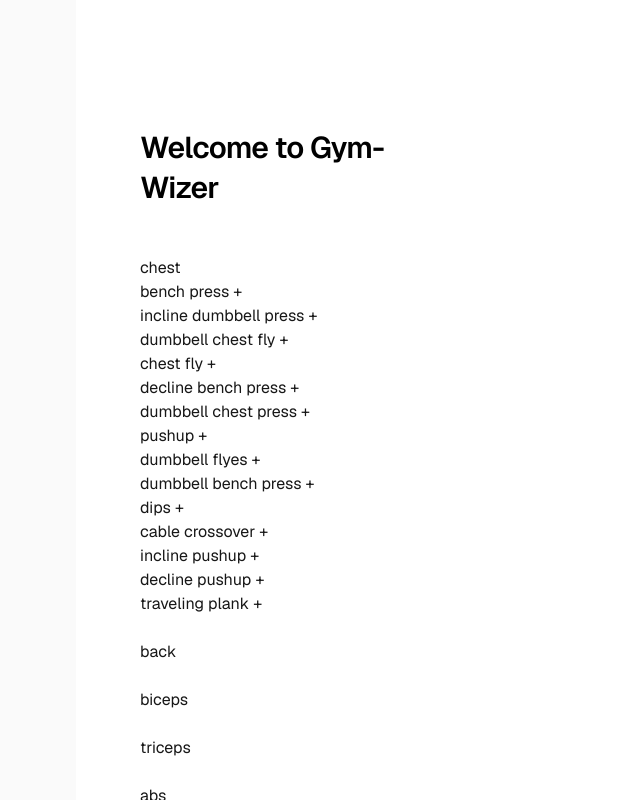
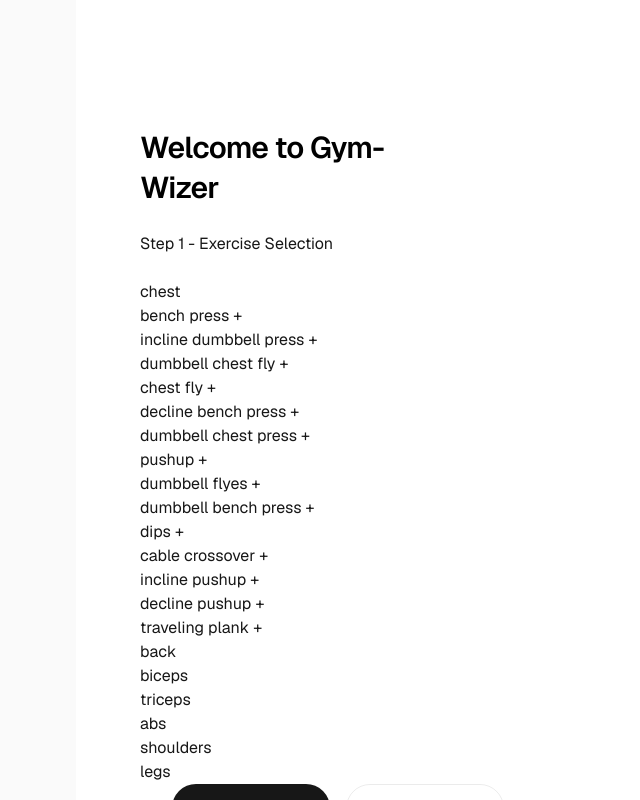
Before and after one commit to luizfiorentino/Gym-Wyser, a Next.js app: page / in a window 1280 px wide. Both pictures are taken after a click on the button "chest". Shown: the top 800 px of the page, without its empty margins (180-820 px from the left). Built offline with nearby package versions, Linux system fonts and the light colour scheme.

Commit message:
train logic completed (steps 1 - 3)

```diff
--- a/app/page.tsx
+++ b/app/page.tsx
@@ -308,13 +308,35 @@
       }
     }
     console.log("selectedExercises:", selectedExercises);
+    //setTrainStep(3);
+    return selectedExercises;
+  };
+
+  const displayTrain = () => {
     setTrainStep(3);
-    return selectedExercises;
   };
 
   const crescentOrderNumbers = (a, b) => {
     return a.set - b.set;
   };
+
+  // const testObj = {
+  //   name: "Exercises",
+  //   order: 32,
+  //   sets: [
+  //     { set: 1, reps: 10 },
+  //     { set: 2, reps: 12 },
+  //   ],
+  // };
+  //console.log("one:", testObj);
+  //delete testObj.sets;
+  //console.log("two:", testObj);
+  // const removeKey = (obj) => {
+  //   let testObj = null;
+  //   const newObj = obj;
+  //   testObj = newObj;
+  //   console.log("HERE, testObj:", testObj);
+  // };
 
   useEffect(() => {
     console.log("useEffect, exercises:", exercises);
@@ -327,9 +349,32 @@
           <h1 className="max-w-xs text-3xl font-semibold leading-10 tracking-tight text-black dark:text-zinc-50">
             Welcome to Gym-Wizer
           </h1>
-
+          {trainStep === 1 && <h2>Step 1 - Exercise Selection</h2>}
+          {trainStep === 2 && <h2>Step 2 - Sets, Reps & Weight</h2>}
+          {trainStep === 3 && <h2>Step 3 - Your train!</h2>}
           {
             <div>
+              {trainStep === 1 &&
+                exercises.length &&
+                exercises.map((group, i) => (
+                  <div key={i}>
+                    <button onClick={() => displayGroupExercises(group.group)}>
+                      {group.group}
+                    </button>
+                    {group.isSelected &&
+                      group?.exercises?.map((item, j) => (
+                        <div key={j}>
+                          <ul
+                            onClick={() =>
+                              addOrRemoveExercise(item.name, group)
+                            }
+                          >
+                            {item.name} {!item.chosen ? "+" : "-"}
+                          </ul>
+                        </div>
+                      ))}
+                  </div>
+                ))}
               <div>
                 {/* {exercises?.find((group) =>
                   group.exercises?.find((exercise) => exercise.chosen),
@@ -337,7 +382,8 @@
                   ? "Selected Exercises"
                   : "Add exercises"} */}
               </div>
-              {exercises.map((item, i) => (
+              {trainStep === 2 &&
+                exercises.map((item, i) => (
                   <div key={i}>
                     <h2>
                       {item.exercises?.find((exercise) => exercise.chosen) &&
@@ -352,8 +398,9 @@
                             <div key={i}>
                               {trainStep === 2 && (
                                 <div>
-                                {exercise.name} - remove -Sets:{" "}
-                                <label>SETS </label>{" "}
+                                  {exercise.name}
+                                  <div>
+                                    <label>Number of Sets </label>{" "}
                                     <select
                                       onChange={(e) =>
                                         updateExercise(
@@ -363,12 +410,13 @@
                                         )
                                       }
                                     >
-                                  <option>Chose a number</option>
+                                      <option>Choose a number</option>
                                       {testMe(10).map((index, i) => (
                                         <option key={i}>{index}</option>
                                       ))}
                                     </select>
                                     <div> </div>
+                                  </div>
                                 </div>
                               )}
                               <div>
@@ -389,7 +437,7 @@
                                             )
                                           }
                                         />
-                                      <label>Weight (kg):</label>
+                                        <label>Weight (kg) - optional:</label>
                                         <input
                                           type="number"
                                           onChange={(e) =>
@@ -403,7 +451,8 @@
                                       </div>
                                     ))}
                               </div>
-                            <label>{exercise.name}</label>
+                              {/* <label>{exercise.name}</label> */}
+
                               <button
                                 onClick={() =>
                                   addOrRemoveExercise(exercise.name, item)
@@ -417,26 +466,53 @@
                     </div>
                   </div>
                 ))}
-            </div>
-          }
+              {trainStep === 3 &&
+                exercises.map((item, i) => (
+                  <div key={i}>
+                    <h2>
+                      {item.exercises?.find((exercise) => exercise.chosen) &&
+                        item.group}
+                    </h2>
 
-          {trainStep === 1 &&
-            exercises.length &&
-            exercises.map((group, i) => (
+                    <div>
+                      {" "}
+                      {item.exercises &&
+                        item.exercises.map((exercise, i) =>
+                          exercise.chosen ? (
                             <div key={i}>
-                <button onClick={() => displayGroupExercises(group.group)}>
-                  {group.group}
-                </button>
-                {group.isSelected &&
-                  group?.exercises?.map((item, j) => (
-                    <div key={j}>
-                      <ul onClick={() => addOrRemoveExercise(item.name, group)}>
-                        {item.name} {!item.chosen ? "+" : "-"}
-                      </ul>
+                              {trainStep === 3 && <div>{exercise.name}</div>}
+                              <div>
+                                {exercise.arrayOfSets &&
+                                  exercise.arrayOfSets
+                                    .sort(crescentOrderNumbers)
+                                    .map((oneSet, i) => (
+                                      <div key={i}>
+                                        <ul>Set {oneSet.set}</ul>
+                                        <p>Reps - {oneSet.reps}</p>
+                                        {oneSet.weight ? (
+                                          <p>Weight - {oneSet.weight}</p>
+                                        ) : (
+                                          ""
+                                        )}
                                       </div>
                                     ))}
                               </div>
+                              {/* <label>{exercise.name}</label>
+                              <button
+                                onClick={() =>
+                                  addOrRemoveExercise(exercise.name, item)
+                                }
+                              >
+                                Remove
+                              </button> */}
+                            </div>
+                          ) : null,
+                        )}
+                    </div>
+                  </div>
                 ))}
+            </div>
+          }
         </div>
 
         <div className="flex flex-col gap-4 text-base font-medium sm:flex-row">
@@ -450,7 +526,7 @@
           {trainStep === 1 && (
             <div className="flex h-12 w-full items-center justify-center gap-2 rounded-full bg-foreground px-5 text-background transition-colors hover:bg-[#383838] dark:hover:bg-[#ccc] md:w-[158px]">
               <button onClick={() => toSetsAndReps()}>
-                "To Sets & Reps"
+                To Sets & Reps
               </button>{" "}
             </div>
           )}
@@ -461,7 +537,7 @@
           )}
           {trainStep === 2 && (
             <div className="flex h-12 w-full items-center justify-center gap-2 rounded-full bg-foreground px-5 text-background transition-colors hover:bg-[#383838] dark:hover:bg-[#ccc] md:w-[158px]">
-              <button onClick={() => generateTrain()}>Get train!</button>
+              <button onClick={() => displayTrain()}>Get train!</button>
             </div>
           )}
 
```
Lines whose indentation alone changed are shown as unchanged.
